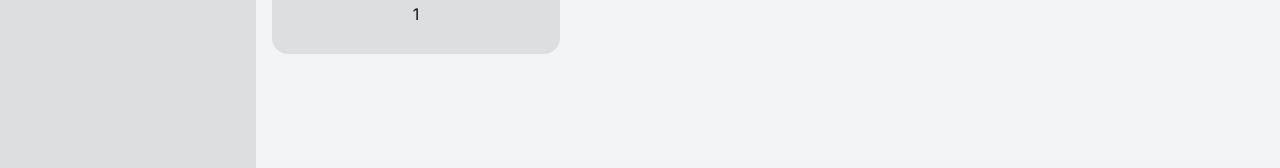
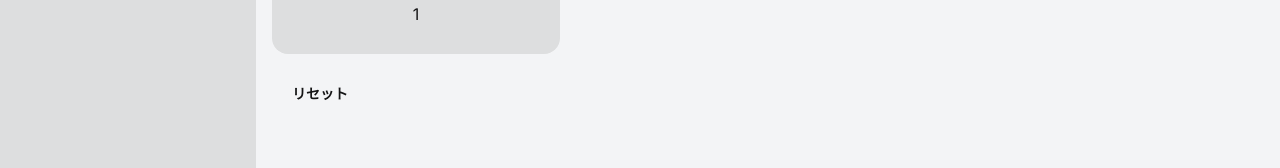
Before and after one commit to kem198/kems-toys, a Next.js app: page /euclidean-algorithm in a window 1280 px wide. Shown: the part 510-678 px from the top of the page. Built offline with nearby package versions, Linux system fonts and the light colour scheme.

Commit message:
add reset button

```diff
--- a/src/app/(toys)/euclidean-algorithm/page.tsx
+++ b/src/app/(toys)/euclidean-algorithm/page.tsx
@@ -21,6 +21,13 @@ function EuclideanAlgorithm(): JSX.Element {
         [name]: prevCounts[name] + addNum,
       }));
     }
+  };
+
+  /**
+   * m と n を初期値 (1) にリセットする関数
+   */
+  const resetCounts = () => {
+    setCounts({ m: 1, n: 1 });
   };
 
   /**
@@ -118,6 +125,15 @@ function EuclideanAlgorithm(): JSX.Element {
       <div className="flex h-20 w-72 place-items-center items-center justify-center rounded-box bg-base-200">
         <p>{calcGcd(counts.m, counts.n)}</p>
       </div>
+
+      {/* リセット */}
+      <button
+        type="button"
+        className="btn btn-ghost w-24"
+        onClick={() => resetCounts()}
+      >
+        リセット
+      </button>
     </div>
   );
 }
--- a/src/app/(toys)/fizz-buzz/page.tsx
+++ b/src/app/(toys)/fizz-buzz/page.tsx
@@ -43,6 +43,13 @@ function FizzBuzz() {
     setCount((prevCount) => prevCount + amount);
   };
 
+  /**
+   * count をリセットする関数
+   */
+  const resetCount = () => {
+    setCount(1);
+  };
+
   return (
     <div className="container my-8 w-fit max-lg:mx-auto">
       {/* 加算減算させる UI */}
@@ -69,6 +76,15 @@ function FizzBuzz() {
       <div className="my-4 flex h-20 w-72 place-items-center items-center justify-center rounded-box bg-base-200">
         <p>{doFizzBuzz(count)}</p>
       </div>
+
+      {/* リセット */}
+      <button
+        type="button"
+        className="btn btn-ghost w-24"
+        onClick={() => resetCount()}
+      >
+        リセット
+      </button>
     </div>
   );
 }
```
